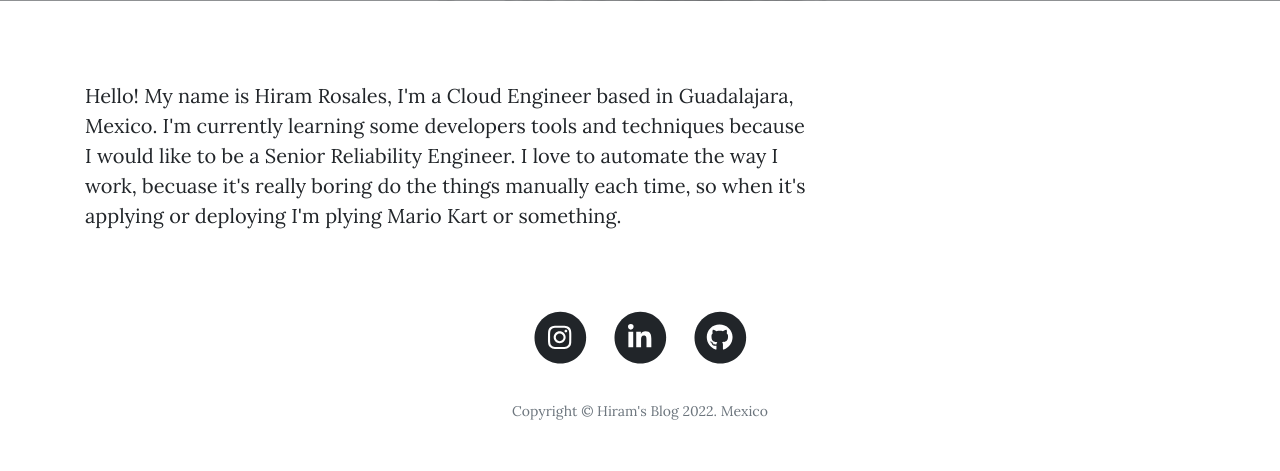
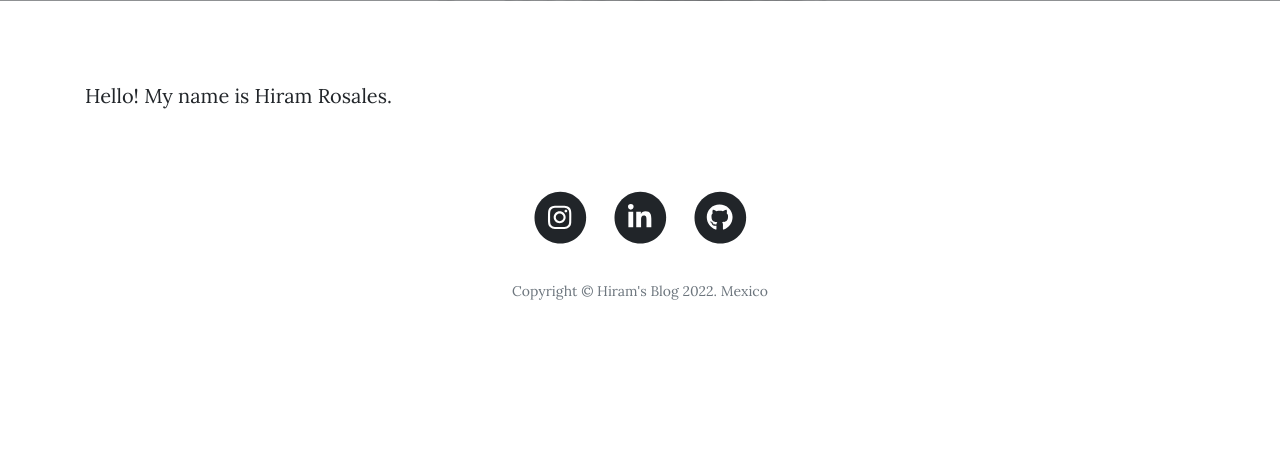
Before and after one commit to kikeman26/Django-Blog, a Django app: page /about/ in a window 1280 px wide. Shown: the part 399-870 px from the top of the page. After the commit the page ends 699 px from the top, so only its background shows below. Run offline with Django 3.2, Linux system fonts and the light colour scheme; parts of the project's set-up code (start-up, migrations or seed data) failed here and were passed over; some libraries are stand-ins or nearby versions.

Commit message:
Editing Features

```diff
--- a/blog/templates/blog/about.html
+++ b/blog/templates/blog/about.html
@@ -13,8 +13,6 @@
 </header>
 {% endblock header %}
 {% block content %}
-    <p>Hello! My name is Hiram Rosales, I'm a Cloud Engineer based in Guadalajara, Mexico.
-        I'm currently learning some developers tools and techniques because I would like to be a Senior Reliability Engineer.
-        I love to automate the way I work, becuase it's really boring do the things manually each time, so when it's applying or deploying I'm plying Mario Kart or something.
+    <p>Hello! My name is Hiram Rosales.
     </p>
 {% endblock content %}
--- a/blog/templates/blog/base.html
+++ b/blog/templates/blog/base.html
@@ -6,7 +6,7 @@
     <meta name="viewport" content="width=device-width, initial-scale=1, shrink-to-fit=no" />
     <meta name="description" content="" />
     <meta name="author" content="" />
-    <title>Hiram's Blog - Start Bootstrap Theme</title>
+    <title>Hiram's Blog</title>
     <link rel="icon" type="image/x-icon" href="{% static 'assets/favicon.ico' %}" />
     <!-- Font Awesome icons (free version)-->
     <script src="https://use.fontawesome.com/releases/v5.15.3/js/all.js" crossorigin="anonymous"></script>
```
Also changed, not shown: django_project_blog/settings.py (+10 -4 lines), db.sqlite3 (added), media/profile_pics/yop.png (added).
